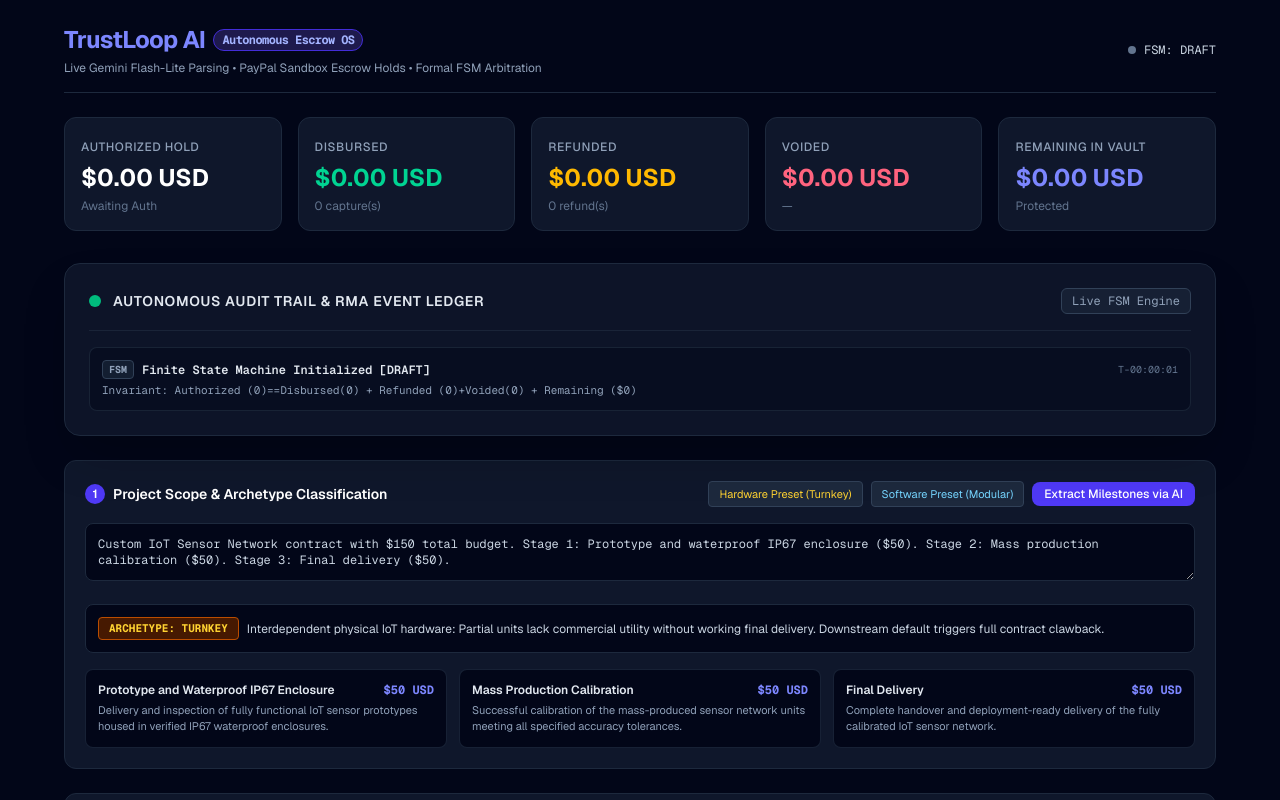
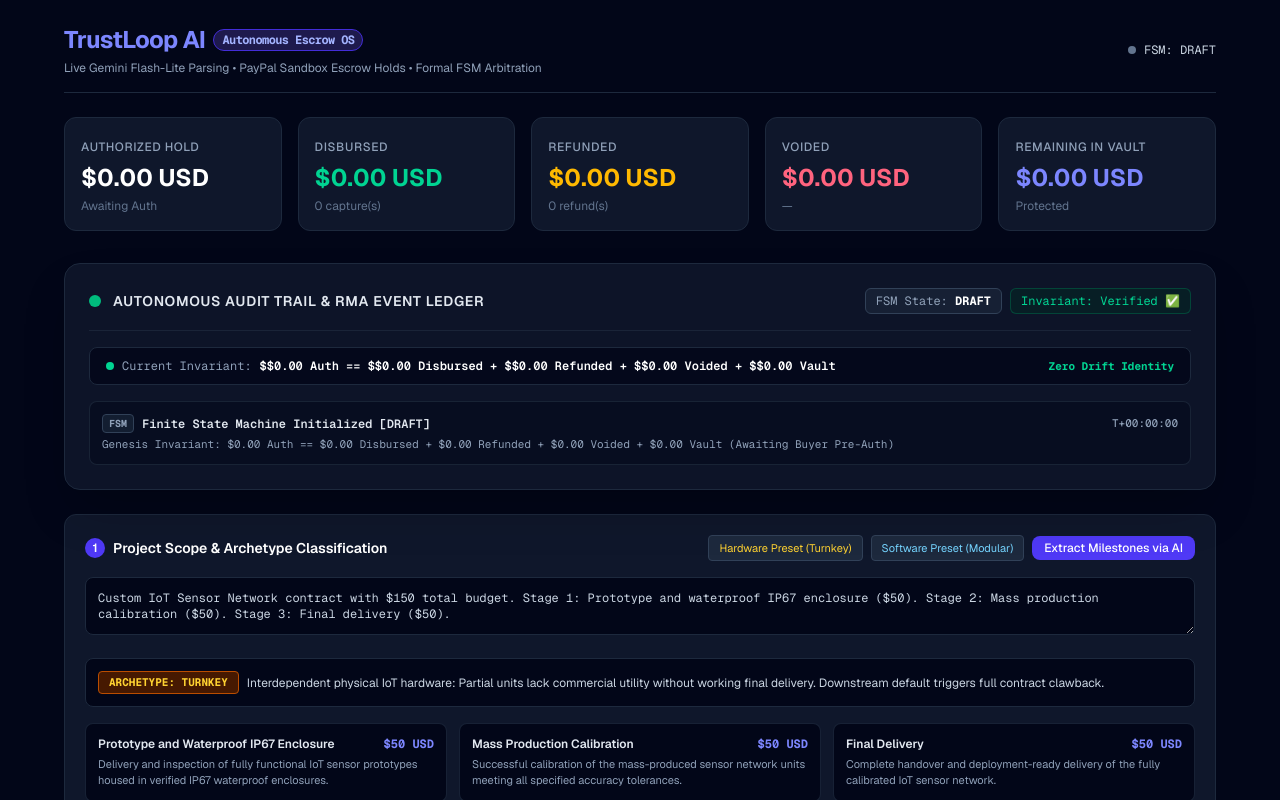
Before and after one commit to vijayanand1231/trustloop-ai, a Next.js app: page / in a window 1280 px wide. Shown: the top 800 px of the page. Built offline with nearby package versions, Linux system fonts and the light colour scheme; no server answers.

Commit message:
fix(ui): format monotonic T+ audit timestamps and clarify genesis vs live invariant

```diff
--- a/src/app/page.tsx
+++ b/src/app/page.tsx
@@ -862,13 +862,23 @@ function AuditTimeline({
   totalVoided: number;
   totalRemaining: number;
 }) {
+  const capturedEntries = Object.entries(captures || {});
+  const totalM = capturedEntries.length;
+
+  // Chronologically monotonic T+ formatter (strictly sequential)
+  const formatTPlus = (seconds: number) => {
+    const mins = Math.floor(seconds / 60).toString().padStart(2, "0");
+    const secs = (seconds % 60).toString().padStart(2, "0");
+    return `T+00:${mins}:${secs}`;
+  };
+
   const entries: AuditEntry[] = [
     {
       id: "fsm-init",
-      time: "T-00:00:01",
+      time: formatTPlus(0),
       tag: "FSM",
-      title: "Finite State Machine Initialized [" + contractStatus + "]",
-      details: "Invariant: Authorized (0)==Disbursed(0) + Refunded (0)+Voided(0) + Remaining ($0)",
+      title: "Finite State Machine Initialized [DRAFT]",
+      details: "Genesis Invariant: $0.00 Auth == $0.00 Disbursed + $0.00 Refunded + $0.00 Voided + $0.00 Vault (Awaiting Buyer Pre-Auth)",
       tone: "slate",
     },
   ];
@@ -876,51 +886,65 @@ function AuditTimeline({
   if (authId) {
     entries.push({
       id: "paypal-auth",
-      time: "T-00:00:15",
+      time: formatTPlus(18),
       tag: "PAYPAL",
       title: "Non-Custodial Pre-Authorization Locked",
-      details: "PayPal Auth ID: " + authId + " | Vaulted: $" + totalAmount + ".00 USD (Zero platform custody)",
+      details: `PayPal Auth ID: ${authId} | Vaulted: $${totalAmount.toFixed(2)} USD (Zero platform custody)`,
       tone: "emerald",
     });
   }
 
-  Object.entries(captures || {}).forEach(([mId, cap]: [string, any], idx) => {
+  capturedEntries.forEach(([mId, cap]: [string, any], idx) => {
+    // Each milestone event happens cleanly at 50s, 90s, 130s...
+    const mSec = 50 + idx * 40;
+    const txId = cap?.captureId || cap?.txId || cap?.id || cap?.transactionId || "sim_captured";
+
     if (cap?.status === "CAPTURED") {
       entries.push({
-        id: "cap-" + mId,
-        time: "T-00:0" + (idx + 1) + ":10",
+        id: `cap-${mId}`,
+        time: formatTPlus(mSec),
         tag: "PAYPAL",
-        title: "Milestone " + mId.toUpperCase() + " Disbursed — $" + cap.amount + ".00 USD",
-        details: "Quality gate verified via Gemini. PayPal Capture ID: " + (cap.captureId || "sim_captured"),
+        title: `Milestone ${mId.toUpperCase()} Disbursed — $${(cap.amount || 50).toFixed(2)} USD`,
+        details: `Quality gate verified via Gemini. PayPal Capture ID: ${txId}`,
         tone: "emerald",
       });
     } else if (cap?.status === "REFUNDED") {
       entries.push({
-        id: "ref-" + mId,
-        time: "T-00:0" + (idx + 1) + ":25",
+        id: `ref-${mId}`,
+        time: formatTPlus(mSec),
         tag: "AI_AUDIT",
-        title: "Milestone " + mId.toUpperCase() + " Dispute — Autonomous Refund Triggered",
-        details: "Defect recognized. Refund of $" + (cap.refundedAmount || cap.amount) + ".00 executed to buyer.",
-        rma: "RMA-" + mId.toUpperCase() + "-DEFECT-RESOLVED",
+        title: `Milestone ${mId.toUpperCase()} Dispute — Autonomous Refund Triggered`,
+        details: `Defect recognized by Gemini. Refund of $${(cap.refundedAmount || cap.amount || 50).toFixed(2)} USD returned to buyer.`,
+        rma: `RMA-${mId.toUpperCase()}-DEFECT-RESOLVED`,
         tone: "rose",
       });
     }
   });
 
   if (contractStatus === "COMPLETED_SETTLED" || contractStatus === "COMPLETED_WITH_REFUNDS" || contractStatus === "TERMINATED_REFUNDED") {
+    // Terminal state timestamp is guaranteed strictly AFTER the last milestone event
+    const lastSec = totalM > 0 ? 50 + (totalM - 1) * 40 : 25;
+    const termSec = lastSec + 25;
+
     entries.push({
       id: "fsm-terminal",
-      time: "T-00:02:45",
+      time: formatTPlus(termSec),
       tag: "LEDGER",
-      title: "Terminal State Reached: " + contractStatus,
-      details: "Reconciliation: $" + totalAmount + " Auth == $" + totalDisbursed + " Disbursed + $" + totalRefunded + " Refunded + $" + totalVoided + " Voided + $" + totalRemaining + " Remaining (Zero Drift)",
+      title: `Terminal State Reached: ${contractStatus}`,
+      details: `Reconciliation: $${(authId ? totalAmount : 0).toFixed(2)} Auth == $${(totalDisbursed || 0).toFixed(2)} Disbursed + $${(totalRefunded || 0).toFixed(2)} Refunded + $${(totalVoided || 0).toFixed(2)} Voided + $${(totalRemaining || 0).toFixed(2)} Remaining (Zero Drift Verified)`,
       tone: contractStatus === "COMPLETED_SETTLED" ? "emerald" : "amber",
     });
   }
 
+  const liveAuth = authId ? totalAmount.toFixed(2) : "0.00";
+  const liveDisb = (totalDisbursed || 0).toFixed(2);
+  const liveRef = (totalRefunded || 0).toFixed(2);
+  const liveVoid = (totalVoided || 0).toFixed(2);
+  const liveVault = (totalRemaining || 0).toFixed(2);
+
   return (
     <div className="mt-8 rounded-2xl border border-slate-800 bg-slate-900/90 p-6 shadow-2xl backdrop-blur-md">
-      <div className="flex items-center justify-between border-b border-slate-800/80 pb-4">
+      <div className="flex flex-wrap items-center justify-between gap-3 border-b border-slate-800/80 pb-4">
         <div className="flex items-center space-x-3">
           <span className="flex h-3 w-3 relative">
             <span className="animate-ping absolute inline-flex h-full w-full rounded-full bg-emerald-400 opacity-75"></span>
@@ -930,9 +954,26 @@ function AuditTimeline({
             Autonomous Audit Trail & RMA Event Ledger
           </h3>
         </div>
-        <span className="rounded-md border border-slate-700 bg-slate-800/60 px-2.5 py-1 font-mono text-xs text-slate-400">
-          Live FSM Engine
-        </span>
+        <div className="flex items-center space-x-2">
+          <span className="rounded-md border border-slate-700 bg-slate-800/60 px-2.5 py-1 font-mono text-xs text-slate-400">
+            FSM State: <strong className="text-white">{contractStatus}</strong>
+          </span>
+          <span className="rounded-md border border-emerald-800/60 bg-emerald-950/40 px-2.5 py-1 font-mono text-xs text-emerald-400">
+            Invariant: Verified ✅
+          </span>
+        </div>
+      </div>
+
+      {/* Live Financial Invariant Status Bar */}
+      <div className="mt-4 flex flex-wrap items-center justify-between gap-2 rounded-lg border border-slate-800 bg-slate-950/80 px-4 py-2.5 font-mono text-xs text-slate-300">
+        <div className="flex items-center space-x-2">
+          <span className="h-2 w-2 rounded-full bg-emerald-400"></span>
+          <span className="text-slate-400">Current Invariant:</span>
+          <span className="font-semibold text-white">
+            $${liveAuth} Auth == $${liveDisb} Disbursed + $${liveRef} Refunded + $${liveVoid} Voided + $${liveVault} Vault
+          </span>
+        </div>
+        <span className="text-[11px] font-bold text-emerald-400">Zero Drift Identity</span>
       </div>
 
       <div className="mt-4 space-y-3 font-mono text-xs">
@@ -950,12 +991,12 @@ function AuditTimeline({
             <div key={e.id} className="flex flex-col rounded-lg border border-slate-800/80 bg-slate-950/50 p-3 transition-colors hover:border-slate-700">
               <div className="flex items-center justify-between">
                 <div className="flex items-center space-x-2">
-                  <span className={"rounded px-1.5 py-0.5 text-[10px] font-bold border " + toneBadge}>
+                  <span className={`rounded px-1.5 py-0.5 text-[10px] font-bold border ${toneBadge}`}>
                     {e.tag}
                   </span>
                   <span className="font-semibold text-slate-200">{e.title}</span>
                 </div>
-                <span className="text-[10px] text-slate-500">{e.time}</span>
+                <span className="text-[11px] font-medium text-slate-400">{e.time}</span>
               </div>
               {e.details && <p className="mt-1 text-[11px] text-slate-400">{e.details}</p>}
               {e.rma && (
```
